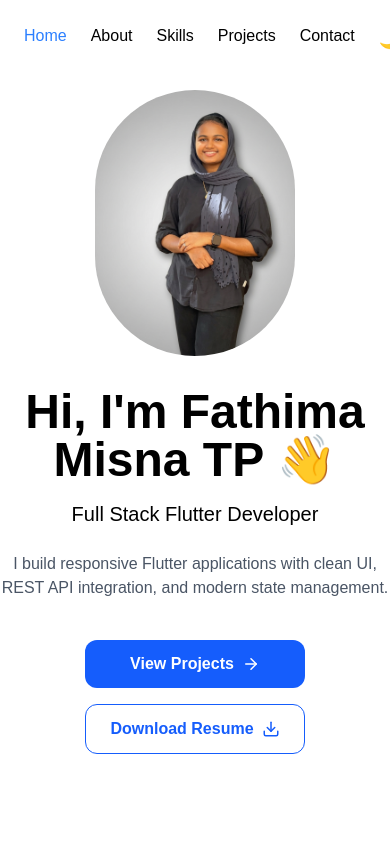
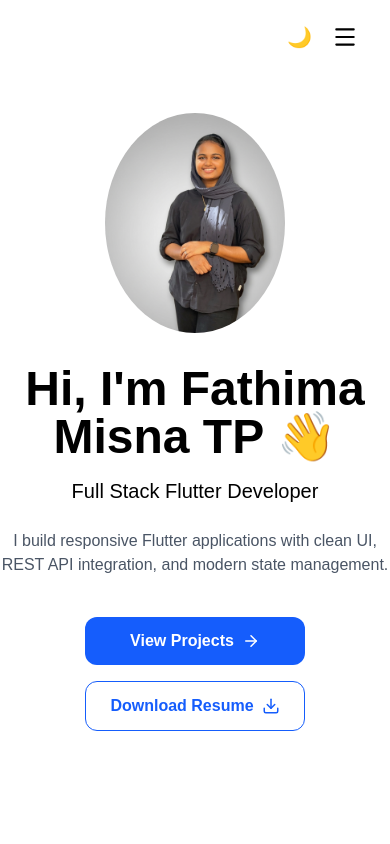
Before and after one commit to Misna-tp/misna-portfolio, a Next.js app: page / in a window 390 px wide. Shown: the top 844 px of the page. Built offline with nearby package versions, Linux system fonts and the light colour scheme.

Commit message:
Update resume and profile image and navbar for mobile and desktop

```diff
--- a/src/components/Hero.tsx
+++ b/src/components/Hero.tsx
@@ -20,12 +20,19 @@ export default function Hero() {
       dark:text-white
       "
     >
-<Image
+{/* <Image
   src="/images/profile-new.jpg"
   alt="Misna profile picture"
   width={200}
   height={200}
   className="rounded-full object-cover mb-8"
+/> */}
+<Image
+  src="/images/profile-new.jpg"
+  alt="Misna profile picture"
+  width={200}
+  height={240}
+  className="w-[180px] h-[220px] sm:w-[200px] sm:h-[240px] rounded-[50%] object-cover object-top mb-8"
 />
       <motion.h1
         initial={{
--- a/src/components/Navbar.tsx
+++ b/src/components/Navbar.tsx
@@ -1,13 +1,150 @@
 
 
+// "use client";
+// import { useState, useEffect } from "react";
+// import { motion } from "framer-motion";
+// import ThemeToggle from "./ThemeToggle";
+// import { usePathname } from "next/navigation";
+// export default function Navbar() {
+// const [activeSection, setActiveSection] = useState("home");
+// const pathname = usePathname();
+// useEffect(() => {
+//   const sections = document.querySelectorAll("section");
+
+//   const observer = new IntersectionObserver(
+//     (entries) => {
+//       entries.forEach((entry) => {
+//         if (entry.isIntersecting) {
+//           setActiveSection(entry.target.id);
+//         }
+//       });
+//     },
+//     {
+//       threshold: 0.2,
+//     }
+//   );
+
+//   sections.forEach((section) => observer.observe(section));
+
+//   return () => {
+//     sections.forEach((section) => observer.unobserve(section));
+//   };
+// }, []);
+//   return (
+// <motion.nav
+
+// initial={{
+//   y: -100,
+//   opacity: 0
+// }}
+
+// animate={{
+//   y: 0,
+//   opacity: 1
+// }}
+
+// transition={{
+//   duration: 0.6
+// }}
+
+// className="
+// fixed
+// top-0
+// left-0
+// w-full
+// p-6
+// flex
+// justify-between
+// items-center
+// bg-white
+// text-black
+// dark:bg-black
+// dark:text-white
+// "
+// >
+
+//       <h1 className="text-2xl font-bold">
+
+//       </h1>
+
+
+//       <div className="flex gap-6">
+
+//  <a
+//   href="#home"
+//   onClick={() => setActiveSection("home")}
+//   className={activeSection === "home" ? "text-blue-500" : ""}
+// >
+//   Home
+// </a>
+
+//   <a
+//   href="#about"
+//   onClick={() => setActiveSection("about")}
+//   className={activeSection === "about" ? "text-blue-500" : ""}
+// >
+//   About
+// </a>
+// <a
+//   href="#skills"
+//   onClick={() => setActiveSection("skills")}
+//   className={activeSection === "skills" ? "text-blue-500" : ""}
+// >
+//   Skills
+// </a>
+
+//         <a
+//   href="#projects"
+//   onClick={() => setActiveSection("projects")}
+//   className={
+//     activeSection === "projects" ||
+//     pathname.startsWith("/projects")
+//       ? "text-blue-500"
+//       : ""
+//   }
+// >
+//   Projects
+// </a>
+
+//         {/* <a
+//   href="#blog"
+//   onClick={() => setActiveSection("blog")}
+//   className={activeSection === "blog" ? "text-blue-500" : ""}
+// >
+//   Blog
+// </a> */}
+
+//        <a
+//   href="#contact"
+//   onClick={() => setActiveSection("contact")}
+//   className={activeSection === "contact" ? "text-blue-500" : ""}
+// >
+//   Contact
+// </a>
+
+// <ThemeToggle />
+
+//       </div>
+
+
+//    </motion.nav>
+
+//   );
+
+// }
 "use client";
+
 import { useState, useEffect } from "react";
 import { motion } from "framer-motion";
+import { Menu, X } from "lucide-react";
 import ThemeToggle from "./ThemeToggle";
 import { usePathname } from "next/navigation";
+
 export default function Navbar() {
   const [activeSection, setActiveSection] = useState("home");
+  const [isMenuOpen, setIsMenuOpen] = useState(false);
   const pathname = usePathname();
+
   useEffect(() => {
     const sections = document.querySelectorAll("section");
 
@@ -30,29 +167,33 @@ useEffect(() => {
       sections.forEach((section) => observer.unobserve(section));
     };
   }, []);
+
+  const handleNavClick = (section: string) => {
+    setActiveSection(section);
+    setIsMenuOpen(false);
+  };
+
   return (
     <motion.nav
-
       initial={{
         y: -100,
-  opacity: 0
+        opacity: 0,
       }}
-
       animate={{
         y: 0,
-  opacity: 1
+        opacity: 1,
       }}
-
       transition={{
-  duration: 0.6
+        duration: 0.6,
       }}
-
       className="
         fixed
         top-0
         left-0
         w-full
-p-6
+        z-50
+        px-6
+        py-4
         flex
         justify-between
         items-center
@@ -62,17 +203,17 @@ dark:bg-black
         dark:text-white
       "
     >
-
-      <h1 className="text-2xl font-bold">
+      {/* Logo / Name */}
+      <h1 className="text-xl font-bold">
 
       </h1>
 
-
-      <div className="flex gap-6">
+      {/* Desktop Navigation */}
+      <div className="hidden md:flex items-center gap-6">
 
         <a
           href="#home"
-  onClick={() => setActiveSection("home")}
+          onClick={() => handleNavClick("home")}
           className={activeSection === "home" ? "text-blue-500" : ""}
         >
           Home
@@ -80,14 +221,15 @@ dark:text-white
 
         <a
           href="#about"
-  onClick={() => setActiveSection("about")}
+          onClick={() => handleNavClick("about")}
           className={activeSection === "about" ? "text-blue-500" : ""}
         >
           About
         </a>
+
         <a
           href="#skills"
-  onClick={() => setActiveSection("skills")}
+          onClick={() => handleNavClick("skills")}
           className={activeSection === "skills" ? "text-blue-500" : ""}
         >
           Skills
@@ -95,7 +237,7 @@ dark:text-white
 
         <a
           href="#projects"
-  onClick={() => setActiveSection("projects")}
+          onClick={() => handleNavClick("projects")}
           className={
             activeSection === "projects" ||
             pathname.startsWith("/projects")
@@ -106,29 +248,105 @@ dark:text-white
           Projects
         </a>
 
-        {/* <a
-  href="#blog"
-  onClick={() => setActiveSection("blog")}
-  className={activeSection === "blog" ? "text-blue-500" : ""}
->
-  Blog
-</a> */}
-
         <a
           href="#contact"
-  onClick={() => setActiveSection("contact")}
+          onClick={() => handleNavClick("contact")}
           className={activeSection === "contact" ? "text-blue-500" : ""}
         >
           Contact
         </a>
 
+        {/* Dark / Light Mode */}
+        <ThemeToggle />
+      </div>
+
+      {/* Mobile Controls */}
+      <div className="md:hidden flex items-center gap-3">
+
+        {/* Dark / Light Mode */}
         <ThemeToggle />
 
+        {/* Hamburger */}
+        <button
+          onClick={() => setIsMenuOpen(!isMenuOpen)}
+          className="p-2 rounded-lg hover:bg-gray-100 dark:hover:bg-zinc-800"
+          aria-label="Toggle menu"
+        >
+          {isMenuOpen ? (
+            <X size={26} />
+          ) : (
+            <Menu size={26} />
+          )}
+        </button>
       </div>
 
+      {/* Mobile Menu */}
+      {isMenuOpen && (
+        <div
+          className="
+            absolute
+            top-full
+            left-0
+            w-full
+            bg-white
+            dark:bg-black
+            border-t
+            border-gray-200
+            dark:border-gray-800
+            shadow-lg
+            md:hidden
+          "
+        >
+          <div className="flex flex-col px-6 py-4 gap-5">
 
+            <a
+              href="#home"
+              onClick={() => handleNavClick("home")}
+              className={activeSection === "home" ? "text-blue-500" : ""}
+            >
+              Home
+            </a>
+
+            <a
+              href="#about"
+              onClick={() => handleNavClick("about")}
+              className={activeSection === "about" ? "text-blue-500" : ""}
+            >
+              About
+            </a>
+
+            <a
+              href="#skills"
+              onClick={() => handleNavClick("skills")}
+              className={activeSection === "skills" ? "text-blue-500" : ""}
+            >
+              Skills
+            </a>
+
+            <a
+              href="#projects"
+              onClick={() => handleNavClick("projects")}
+              className={
+                activeSection === "projects" ||
+                pathname.startsWith("/projects")
+                  ? "text-blue-500"
+                  : ""
+              }
+            >
+              Projects
+            </a>
+
+            <a
+              href="#contact"
+              onClick={() => handleNavClick("contact")}
+              className={activeSection === "contact" ? "text-blue-500" : ""}
+            >
+              Contact
+            </a>
+
+          </div>
+        </div>
+      )}
     </motion.nav>
-
   );
-
 }
```
Also changed, not shown: src/components/ProjectCard.tsx (+138 -11 lines), 1 other file (tests, documents, lock files or other folders). Lines whose indentation alone changed are shown as unchanged.
